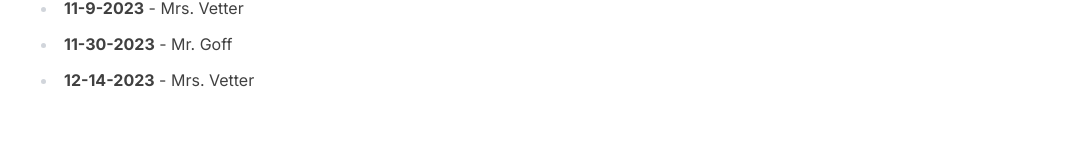
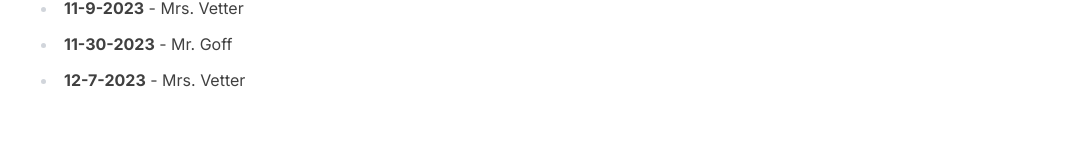
Before and after one commit to jlgoff3/algebra2-website, a Next.js app: page /tutoring in a window 1280 px wide. Shown: the part 380-540 px from the top of the page, without its empty margins (96-1172 px from the left). Built offline with nearby package versions, Linux system fonts and the light colour scheme.

Commit message:
Update tutoring dates
Hide broken grade calc

```diff
--- a/data/headerNavLinks.ts
+++ b/data/headerNavLinks.ts
@@ -6,7 +6,7 @@ const headerNavLinks = [
     href: '#',
     title: 'Resources',
     children: [
-      { href: '/grade-calculator', title: 'Grade Calculator' },
+      /* { href: '/grade-calculator', title: 'Grade Calculator' }, */
       /* { href: '/mth308a', title: 'Algebra 2A' }, */
       { href: '/cutoff-dates', title: 'Cutoff Dates' },
       { href: '/tutoring', title: 'Tutoring Dates' },
--- a/pages/tutoring.tsx
+++ b/pages/tutoring.tsx
@@ -4,7 +4,7 @@ const dates = [
   { date: '10-26-2023', text: 'Mr. Goff' },
   { date: '11-9-2023', text: 'Mrs. Vetter' },
   { date: '11-30-2023', text: 'Mr. Goff' },
-  { date: '12-14-2023', text: 'Mrs. Vetter' },
+  { date: '12-7-2023', text: 'Mrs. Vetter' },
 ]
 
 const Tutoring = () => {
```
